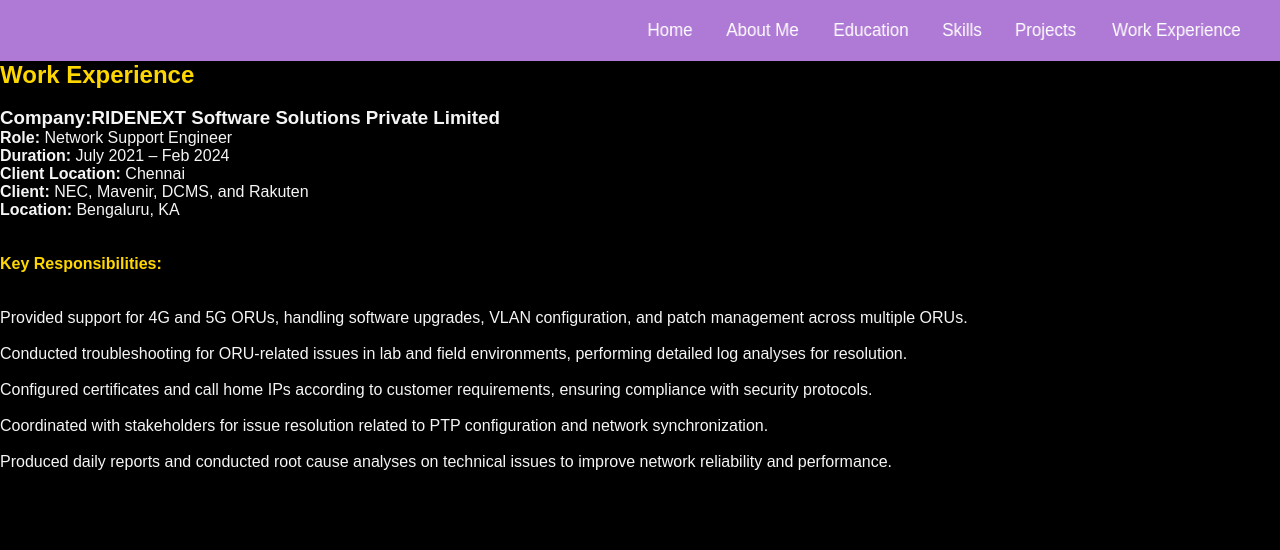
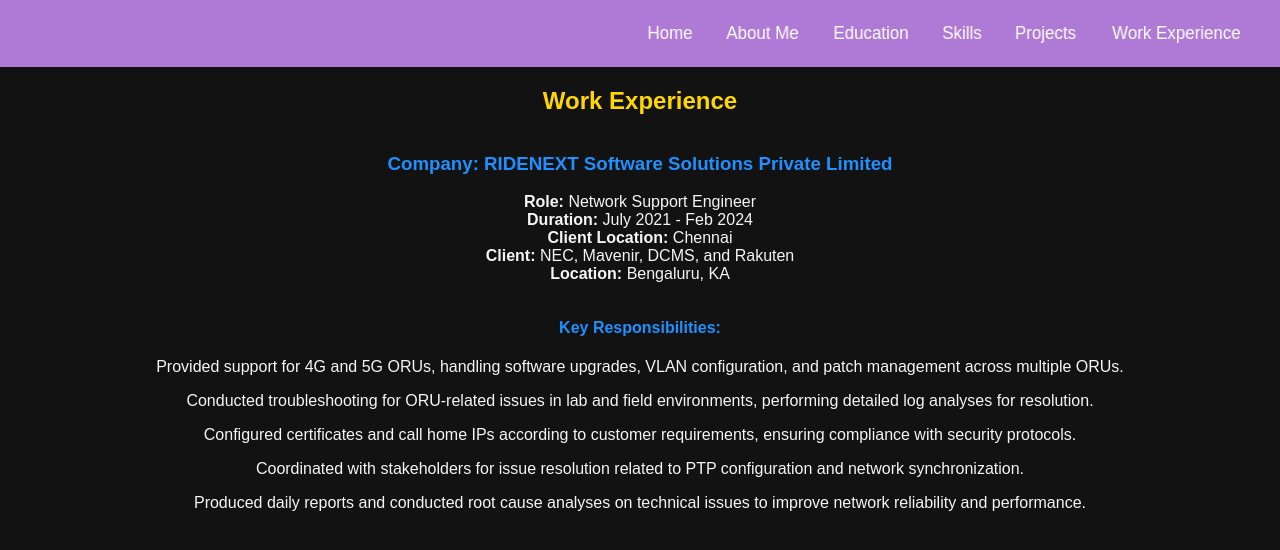
Before and after one commit to pawankalayan6899/New-Portfolio, a plain HTML site: page experience.html in a window 1280 px wide. Drawn offline with Linux system fonts and the light colour scheme.

Commit message:
experience.html

```diff
--- a/experience.html
+++ b/experience.html
@@ -1,11 +1,55 @@
 <!DOCTYPE html>
 <html lang="en">
+
 <head>
     <meta charset="UTF-8">
     <meta name="viewport" content="width=device-width, initial-scale=1.0">
     <title>Work Experience</title>
     <link rel="stylesheet" href="styles.css">
+    <style>
+        * {
+            box-sizing: border-box; /* Use box-sizing for uniform padding and borders */
+        }
+
+        body {
+            background-color: #121212; /* Dark background for contrast */
+            color: whitesmoke; /* Default text color */
+            font-family: Arial, sans-serif; /* Font style */
+            margin: 0; /* Remove default body margin */
+            padding: 0; /* Remove default body padding */
+            text-align: center; /* Center text for the body */
+        }
+
+        main {
+            display: flex;
+            justify-content: center; /* Center the main section horizontally */
+            align-items: center; /* Center the main section vertically if needed */
+            padding: 20px; /* Add padding for spacing */
+        }
+
+
+
+        h2 {
+            color: gold; /* Title colors */
+            margin-bottom: 20px; /* Space below the title */
+        }
+
+        h3, h4 {
+            color: dodgerblue; /* Consistent heading colors */
+        }
+
+        ul {
+            list-style-type: none; /* Remove bullet points from list */
+            padding: 0; /* Remove padding from lists */
+        }
+
+        li {
+            margin-bottom: 10px; /* Space between list items */
+            line-height: 1.5; /* Improved readability */
+        }
+    </style>
 </head>
+
 <body>
     <header>
         <nav>
@@ -22,29 +66,48 @@
 
     <main>
         <section class="experience">
-            <h2 style="color: gold;">Work Experience</h2><br>
-
+            <h2>Work Experience</h2><br>
             <div class="experience-item">
-                <h3><strong>Company:</strong>RIDENEXT Software Solutions Private Limited</h3>
+                <h3><strong>Company:</strong> RIDENEXT Software Solutions Private Limited</h3><br>
                 <p><strong>Role:</strong> Network Support Engineer</p>
-                <p><strong>Duration:</strong> July 2021 – Feb 2024</p>
+                <p><strong>Duration:</strong> July 2021 - Feb 2024</p>
                 <p><strong>Client Location:</strong> Chennai</p>
                 <p><strong>Client:</strong> NEC, Mavenir, DCMS, and Rakuten</p>
-                <p><strong>Location:</strong> Bengaluru, KA</p><br>
-                    <br>
-                <h4 style="color: gold;" > Key Responsibilities:</h4><br>
-                <br>
+                <p><strong>Location:</strong> Bengaluru, KA</p><br><br>
+                <h4>Key Responsibilities:</h4><br>
                 <ul>
-                    <li>Provided support for 4G and 5G ORUs, handling software upgrades, VLAN configuration, and patch management across multiple ORUs.</li><br>
-                    <li>Conducted troubleshooting for ORU-related issues in lab and field environments, performing detailed log analyses for resolution.</li><br>
-                    <li>Configured certificates and call home IPs according to customer requirements, ensuring compliance with security protocols.</li><br>
-                    <li>Coordinated with stakeholders for issue resolution related to PTP configuration and network synchronization.</li><br>
-                    <li>Produced daily reports and conducted root cause analyses on technical issues to improve network reliability and performance.</li><br>
+                    <li>Provided support for 4G and 5G ORUs, handling software upgrades, VLAN configuration, and patch management across multiple ORUs.</li>
+                    <li>Conducted troubleshooting for ORU-related issues in lab and field environments, performing detailed log analyses for resolution.</li>
+                    <li>Configured certificates and call home IPs according to customer requirements, ensuring compliance with security protocols.</li>
+                    <li>Coordinated with stakeholders for issue resolution related to PTP configuration and network synchronization.</li>
+                    <li>Produced daily reports and conducted root cause analyses on technical issues to improve network reliability and performance.</li>
                 </ul>
             </div>
         </section>
     </main>
+    <script>
+        document.addEventListener('DOMContentLoaded', function () {
+            // Fade in effect when the page is loaded
+            document.body.classList.add('fade-in');
 
+            // Handle link clicks for fade-out and navigation
+            const links = document.querySelectorAll('a');
+            links.forEach(link => {
+                link.addEventListener('click', function (event) {
+                    event.preventDefault(); // Prevent default navigation
+                    const href = this.getAttribute('href'); // Get the destination href
 
+                    // Add fade-out class
+                    document.body.classList.add('fade-out');
+
+                    // Redirect after fade-out transition
+                    setTimeout(() => {
+                        window.location.href = href;
+                    }, 500); // Match this timeout with the CSS transition duration
+                });
+            });
+        });
+    </script>
 </body>
+
 </html>
```
